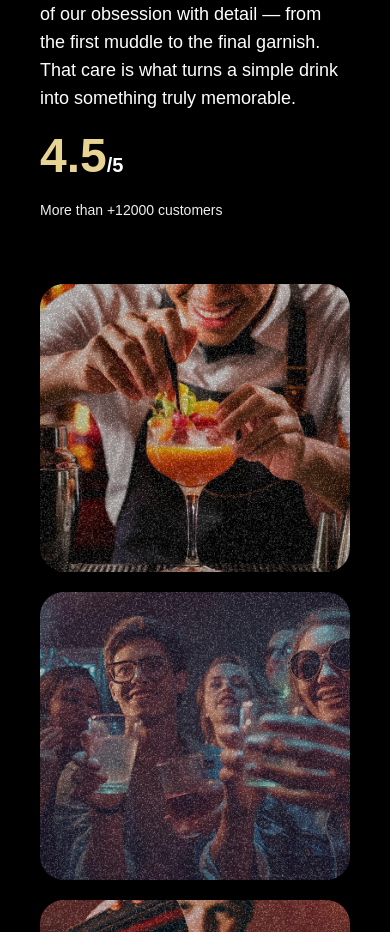
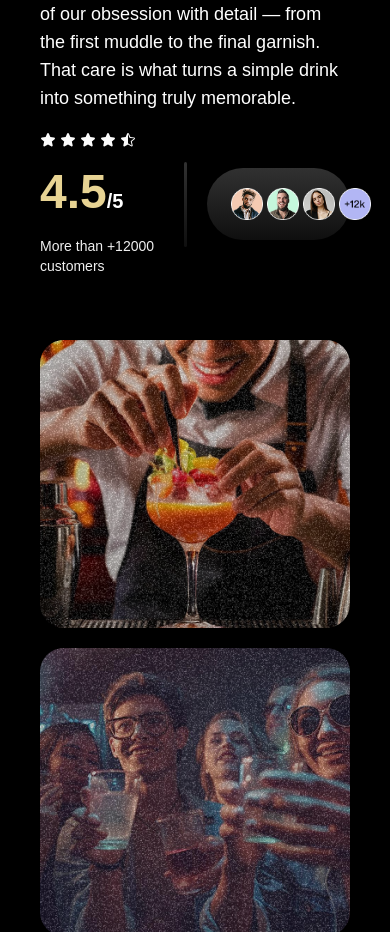
Before and after one commit to VyD1nk1902/gsap_cocktails, a React (Vite) app: page / in a window 390 px wide. Shown: the part 2280-3212 px from the top of the page. Built offline with nearby package versions, Linux system fonts and the light colour scheme; a web font is replaced by a local one.

Commit message:
Update animations

```diff
--- a/src/components/About.jsx
+++ b/src/components/About.jsx
@@ -2,6 +2,7 @@ import React from 'react';
 import {useGSAP} from "@gsap/react";
 import {SplitText} from "gsap/all";
 import gsap from "gsap";
+import {Star, StarHalf} from "@phosphor-icons/react";
 
 const About = () => {
 
@@ -28,6 +29,15 @@ const About = () => {
         .from(subDescSplit.lines, {
           opacity: 0, duration: 1, yPercent: 100, ease: "expo.out", stagger: 0.02,
         }, "-=0.5")
+        .from("#star > *", {
+          opacity: 0, xPercent: 200, duration: 0.5, ease: "expo.out", stagger: 0.1,
+        }, "-=0.5")
+        .from("#score", {
+          opacity: 0, xPercent: 200, duration: 0.5, ease: "expo.out",
+        }, "-=0.5")
+        .from("#customer-profile", {
+          opacity: 0, duration: 0.5, xPercent: 200, ease: "expo.out", stagger: 0.1,
+        }, "-=0.5")
         .from(".top-grid div, .bottom-grid div", {
           opacity: 0, duration: 1, ease: "power1.out", stagger: 0.04,
         }, "-=0.5");
@@ -47,11 +57,28 @@ const About = () => {
               <p className="sub-desc">Every cocktail we serve is a reflection of our obsession with detail — from the
                 first muddle to the
                 final garnish. That care is what turns a simple drink into something truly memorable. </p>
-              <div>
-                <p className="md:text-3xl text-xl font-bold">
-                  <span>4.5</span>/5
-                </p>
-                <p className="text-sm text-white-100">More than +12000 customers</p>
+              <div className="flex flex-row items-center">
+                <div>
+                <span className="flex gap-1" id="star">
+                  <Star size={16} color="#fafafa" weight="fill"/>
+                  <Star size={16} color="#fafafa" weight="fill"/>
+                  <Star size={16} color="#fafafa" weight="fill"/>
+                  <Star size={16} color="#fafafa" weight="fill"/>
+                  <StarHalf size={16} color="#fafafa" weight="fill"/>
+                </span>
+                  <p id="score" className="md:text-3xl text-xl font-bold">
+                    <span>4.5</span>/5
+                  </p>
+                  <p className="text-sm text-white-100">More than +12000 customers</p>
+                </div>
+                <div className="w-1 h-[85px] rounded-[16px] bg-[linear-gradient(180deg,#313131_0%,#0F0F0F_100%)]"/>
+                <div id="customer-profile"
+                     className="px-6 py-5 -space-x-4 flex-row bg-[linear-gradient(180deg,#313131_0%,#0F0F0F_100%)] rounded-[60px]">
+                  <img src="/images/profile1.png" alt="profile" className="w-8 h-8 md:w-10 md:h-10"/>
+                  <img src="/images/profile2.png" alt="profile" className="w-8 h-8 md:w-10 md:h-10"/>
+                  <img src="/images/profile3.png" alt="profile" className="w-8 h-8 md:w-10 md:h-10"/>
+                  <img src="/images/profile4.png" alt="profile" className="w-8 h-8 md:w-10 md:h-10"/>
+                </div>
               </div>
             </div>
           </div>
```
